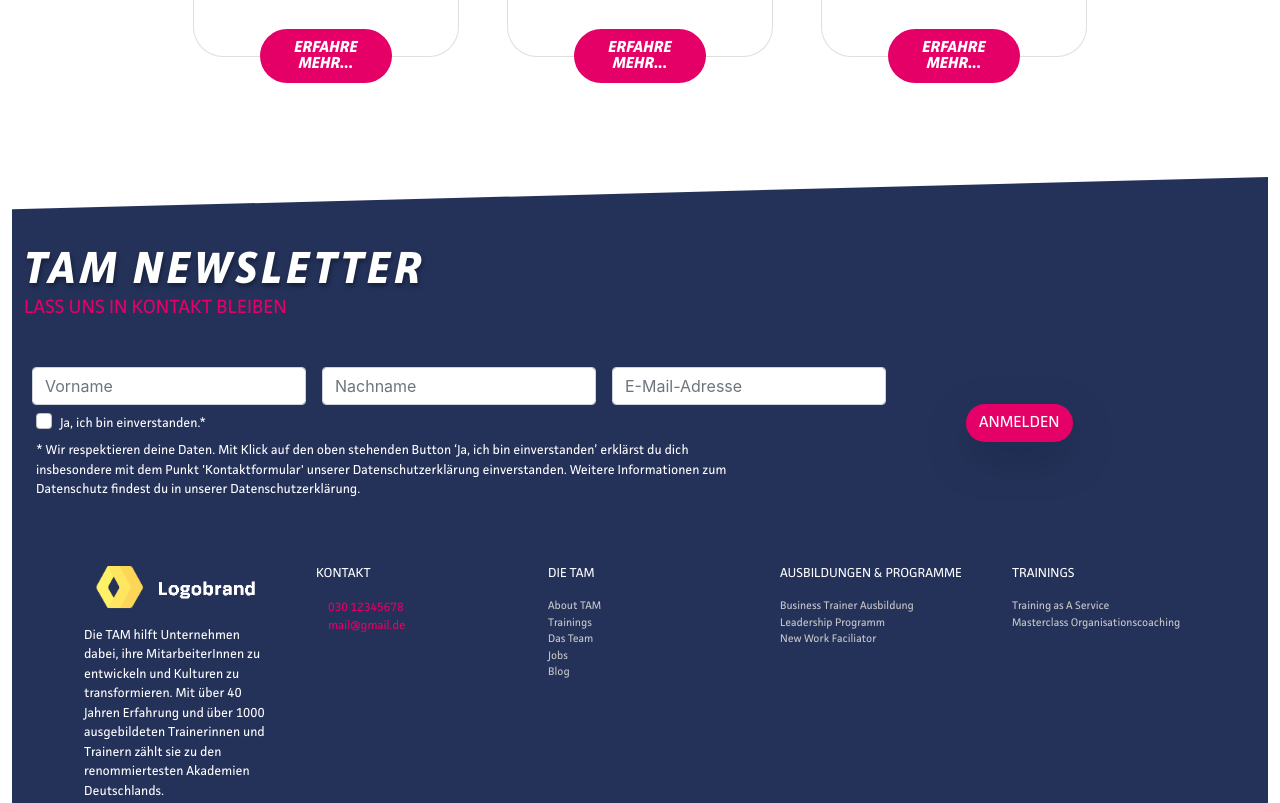
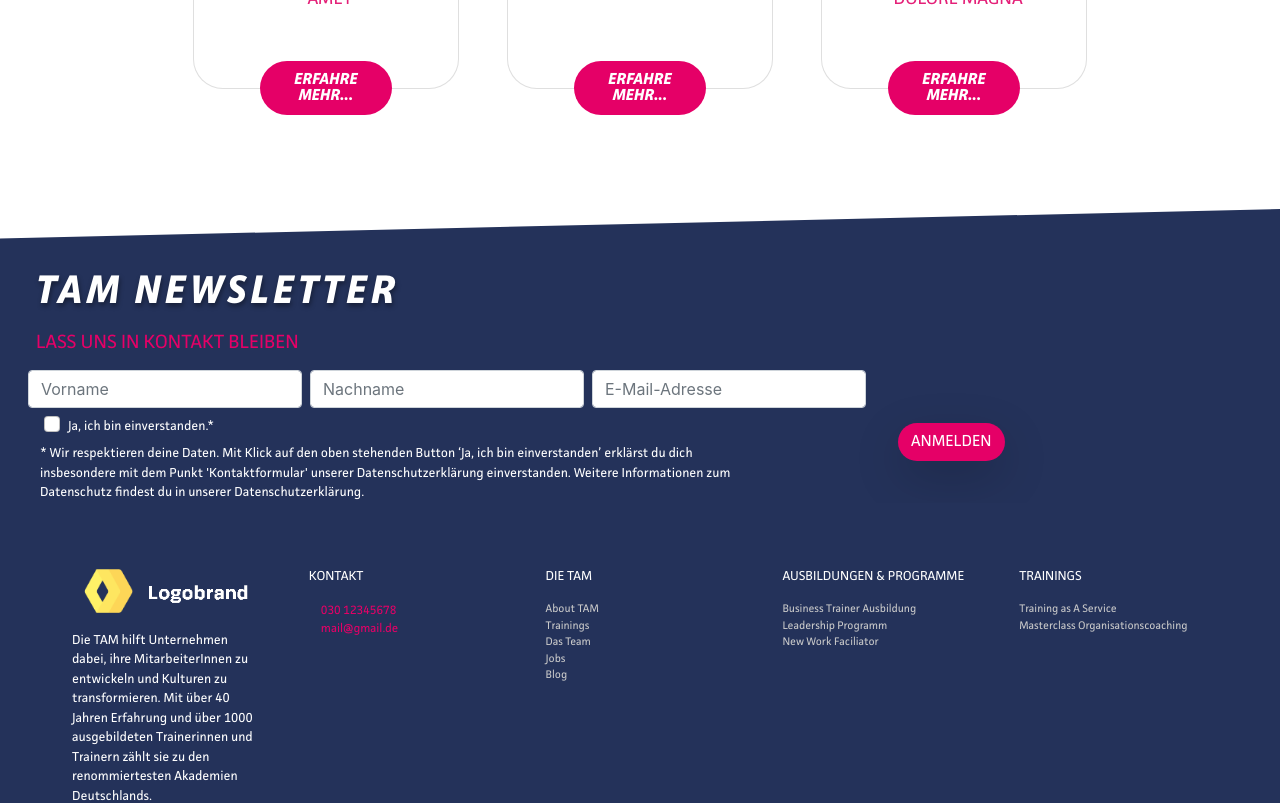
Before and after one commit to renedominguezpalenzuela/open-agile, a Next.js app: page / in a window 1280 px wide. Shown: the part 8080-8883 px from the top of the page. Built offline with nearby package versions, Linux system fonts and the light colour scheme; a web font is replaced by a local one.

Commit message:
arreglando espacio entre elementos

```diff
--- a/components/Content04.js
+++ b/components/Content04.js
@@ -18,7 +18,7 @@ export default function Content04 ({lista_cards} ) {
     <div id="blog" className="font_title mt-5 ms-4">UNSER BLOG</div>
     <div className="font_card_texto mt-2 ms-4">NEW WORK, LEADERSHIP & MORE</div>
 
-  <div className="row g-5">
+  <div className="row g-5 pb-3">
 
 
 
--- a/components/Content05.js
+++ b/components/Content05.js
@@ -23,7 +23,7 @@ export default function Content05 ( ) {
 <>
 
 
-    <div id="MyCarouselTitle" className="   color_carrusel">
+    <div id="MyCarouselTitle" className="   color_carrusel pb-3">
 
 
 
--- a/components/Footer.js
+++ b/components/Footer.js
@@ -4,18 +4,18 @@ export default function Footer() {
   return (
 <>
 
-  <footer id="myfooter" className="mt-5 ">
+  <footer id="myfooter" className="mt-5 no-gutter">
 
 
 
-    <div id="rowfoot01" className="row color_background footer_path   mt-5 pt-5">
-      <div className="col-auto pt-4 ">
-        <div className="font_facit_title_small">TAM NEWSLETTER</div>
-        <div className="font_facit_text_small">LASS UNS IN KONTAKT BLEIBEN</div>
+    <div id="rowfoot01" className="row color_background footer_path ps-2  mt-5 pt-5">
+      <div className="col-auto ">
+        <div className="font_facit_title_small p-3">TAM NEWSLETTER</div>
+        <div className="font_facit_text_small ps-3">LASS UNS IN KONTAKT BLEIBEN</div>
       </div>
 
-      <div className="col-auto pt-4 ">
-        <div className="row g-3   align-items-center mt-1">
+      <div className="col-auto ps-3 ">
+        <div className="row g-2   align-items-center mt-1">
           <div className="col-auto ">
             <input type="text " className="form-control " placeholder="Vorname"></input>
           </div>
@@ -27,7 +27,7 @@ export default function Footer() {
           </div>
         </div>
 
-        <div className="row pt-1">
+        <div className="row pt-1 ps-2">
           <div className="col-auto    ">
             <input className="form-check-input" type="checkbox" value="" id="defaultCheck1"></input>
             <label className="ms-2 form-check-label font_facit_text_very_small">
@@ -36,7 +36,7 @@ export default function Footer() {
           </div>
         </div>
 
-        <div className="row mt-2  font_facit_text_very_small">
+        <div className="row mt-2 ps-1 font_facit_text_very_small">
           <div className="col-auto">
             <div>* Wir respektieren deine Daten. Mit Klick auf den oben stehenden Button ‘Ja, ich bin einverstanden’ erklärst du dich</div>
             <div>insbesondere mit dem Punkt 'Kontaktformular' unserer Datenschutzerklärung einverstanden. Weitere Informationen zum</div>
@@ -56,7 +56,7 @@ export default function Footer() {
 
       </div>
 
-      <div className="col-auto  mt-4 ms-5 d-flex align-items-center  text-center  ">
+      <div className="col-auto  mt-4 ms-1 d-flex align-items-center  text-center  ">
         <button type="button" className="btn boton_card rounded-pill shadow-lg   ">
           <div className=" font_facit_boton_small "> ANMELDEN</div>
         </button>
--- a/styles/fonts.css
+++ b/styles/fonts.css
@@ -50,7 +50,7 @@
     font-family: Facit-BoldItalic;
     color: #ffffff;
     text-align: left;
-    font-size: 45px;
+    font-size: 40px;
     line-height: 1;
     font-weight: 500;
 
--- a/styles/globals.css
+++ b/styles/globals.css
@@ -109,6 +109,7 @@ div.sticky {
 .row {
   margin-right: 0px;
   margin-left: 0px;
+
 }
 
 .margen_iconos_izquierda {
@@ -323,8 +324,12 @@ div.vertical-line{
 
 .footer_path {
   clip-path: polygon(0 10%, 100% 0%, 100% 100%, 0% 100%);
+
 }
 
+.no-gutter {
+  --bs-gutter-x:0px !important;
+}
 
 
 
```
